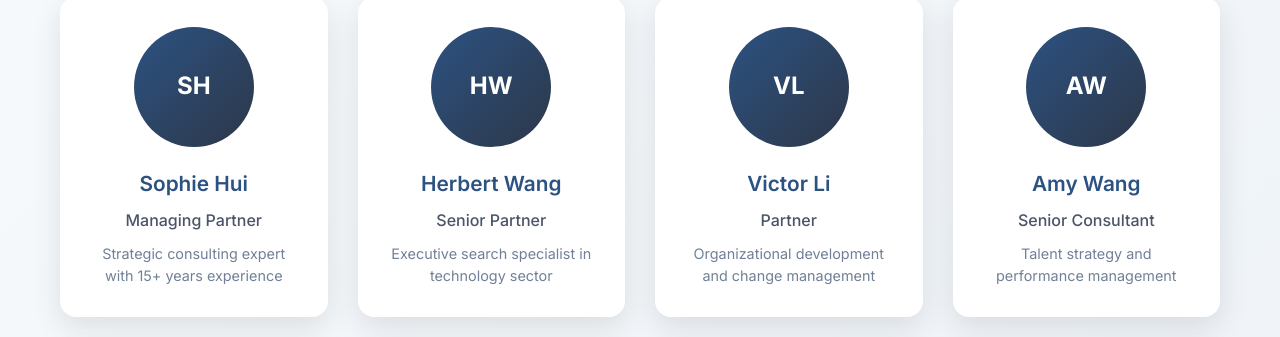
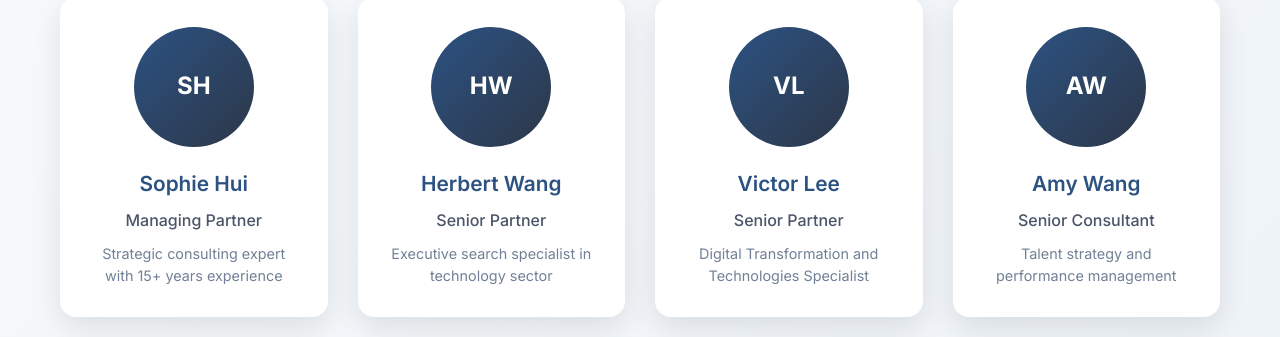
Before and after one commit to tmk75/yunlue-consulting, a plain HTML site: page index.html in a window 1280 px wide. Shown: the part 3282-3619 px from the top of the page. Drawn offline with Linux system fonts and the light colour scheme.

Commit message:
Update index.html

```diff
--- a/index.html
+++ b/index.html
@@ -311,9 +311,9 @@
                     <div class="member-photo">
                         <div class="placeholder-photo">VL</div>
                     </div>
-                    <h3>Victor Li</h3>
-                    <p class="title">Partner</p>
-                    <p class="description">Organizational development and change management</p>
+                    <h3>Victor Lee</h3>
+                    <p class="title">Senior Partner</p>
+                    <p class="description">Digital Transformation and Technologies Specialist</p>
                 </div>
                 <div class="team-member">
                     <div class="member-photo">
```
